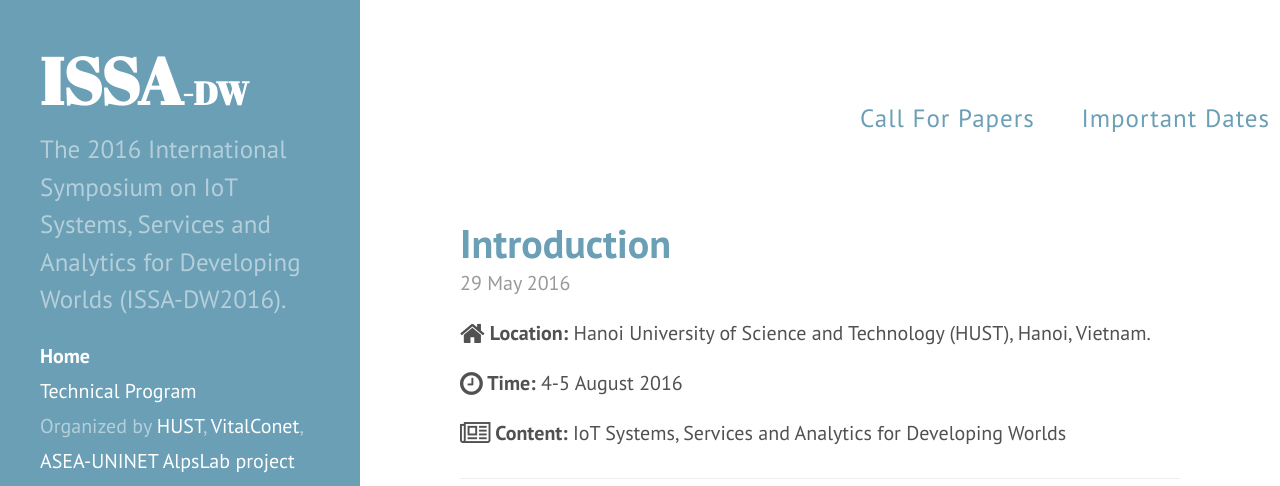
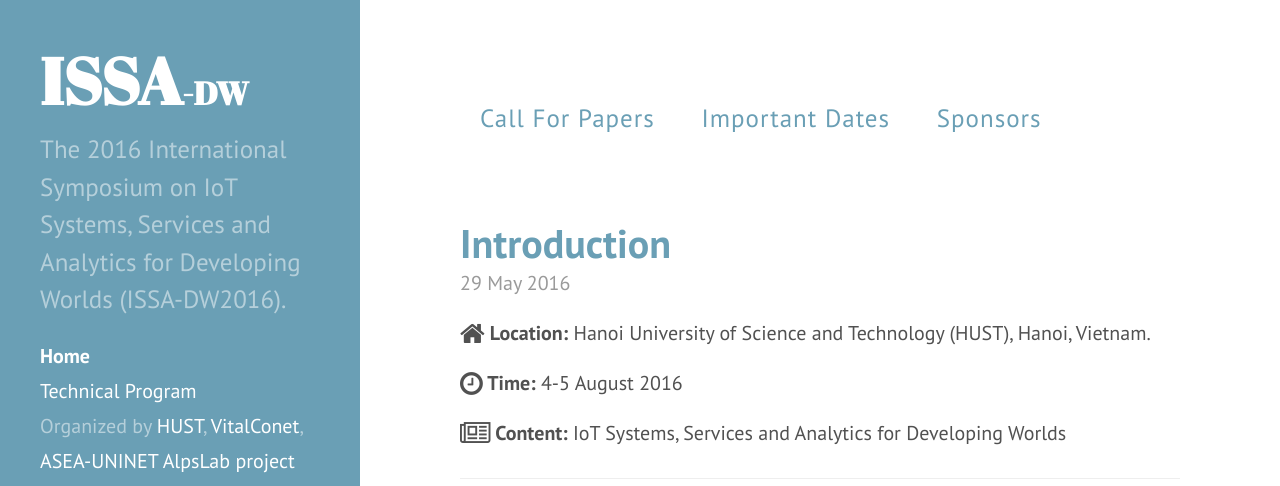
Before and after one commit to issadw/issadw.github.io, a Jekyll site: the page built from index.html, in a window 1280 px wide and 900 px high, cut to the strip 0-486 px from the top of the window. Built offline with Jekyll 4.4.1, drawn with Linux system fonts in a browser that asks for light colours; the list of posts is cut into pages by our own code.

Commit message:
Update CSS

```diff
--- a/public/css/hyde.css
+++ b/public/css/hyde.css
@@ -257,7 +257,7 @@
 .top .masthead nav {
   /* float: right; */
   position: relative;
-  left: 19rem;
+  /* left: 19rem; */
   margin-right: 40px; // @TODO: Vertically middle align
   margin-left: 40px;
   font-size: 25px;
```
